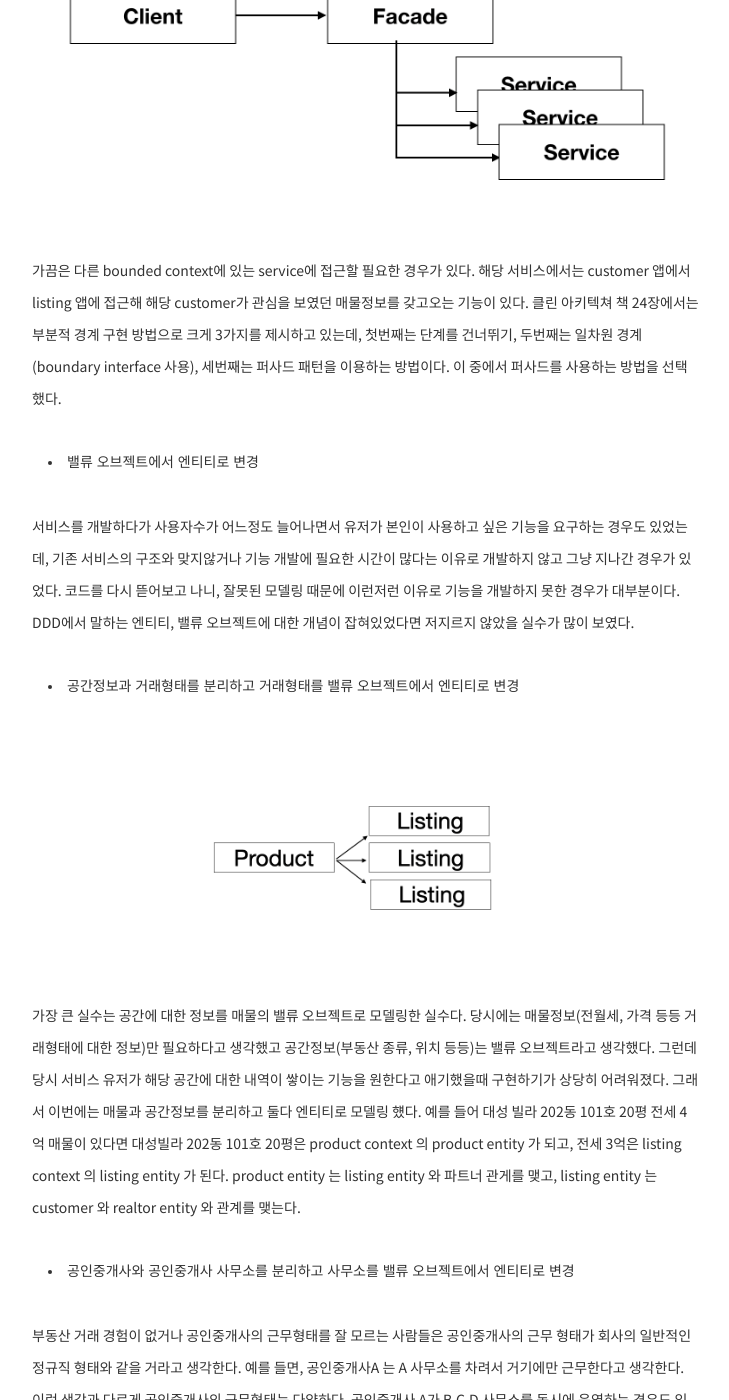
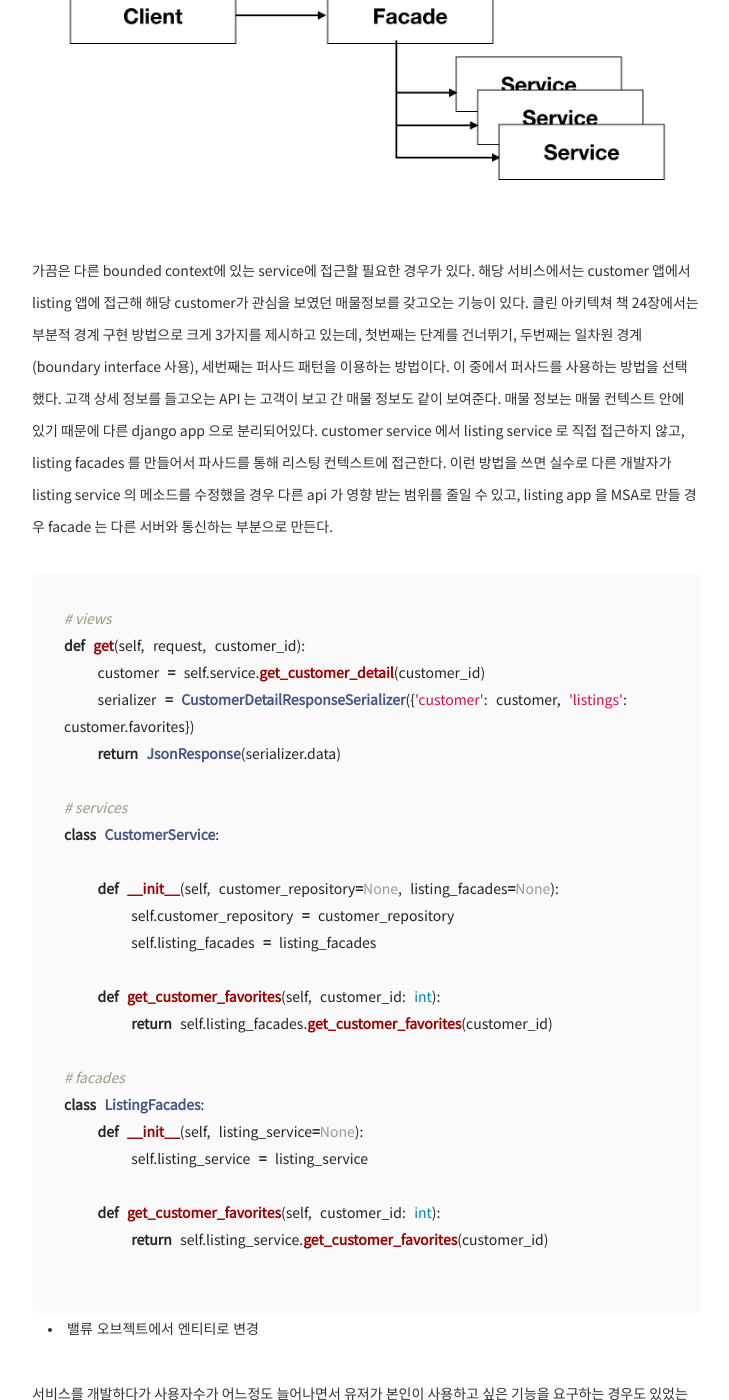
Before and after one commit to suhyunbaik/suhyunbaik.github.io, a Jekyll site: the page built from _posts/2020-07-10-python-proptech-ddd.md, in a window 1280 px wide and 1400 px high, scrolled down 5614 px. Shown: the whole window, without its empty margins (274-1003 px from the left). Built offline with Jekyll 4.4.1, drawn with Linux system fonts in a browser that asks for light colours.

Commit message:
Feat: add facades example

````diff
--- a/_posts/2020-07-10-python-proptech-ddd.md
+++ b/_posts/2020-07-10-python-proptech-ddd.md
@@ -150,8 +150,34 @@ container.register_all()
 
 
 가끔은 다른 bounded context에 있는 service에 접근할 필요한 경우가 있다. 해당 서비스에서는 customer 앱에서 listing 앱에 접근해 해당 customer가 관심을 보였던 매물정보를 갖고오는 기능이 있다. 클린 아키텍쳐 책 24장에서는 부분적 경계 구현 방법으로 크게 3가지를 제시하고 있는데, 첫번째는 단계를 건너뛰기, 두번째는 일차원 경계(boundary interface 사용), 세번째는 퍼사드 패턴을 이용하는 방법이다. 이 중에서 퍼사드를 사용하는 방법을 선택했다.
+고객 상세 정보를 들고오는 API 는 고객이 보고 간 매물 정보도 같이 보여준다. 매물 정보는 매물 컨텍스트 안에 있기 때문에 다른 django app 으로 분리되어있다. customer service 에서 listing service 로 직접 접근하지 않고, listing facades 를 만들어서 파사드를 통해 리스팅 컨텍스트에 접근한다. 이런 방법을 쓰면 실수로 다른 개발자가 listing service 의 메소드를 수정했을 경우 다른 api 가 영향 받는 범위를 줄일 수 있고, listing app 을 MSA로 만들 경우 facade 는 다른 서버와 통신하는 부분으로 만든다.
 
+```python
+# views
+def get(self, request, customer_id):
+    customer = self.service.get_customer_detail(customer_id)
+    serializer = CustomerDetailResponseSerializer({'customer': customer, 'listings': customer.favorites})
+    return JsonResponse(serializer.data)
 
+# services
+class CustomerService:
+
+    def __init__(self, customer_repository=None, listing_facades=None):
+        self.customer_repository = customer_repository
+        self.listing_facades = listing_facades
+
+    def get_customer_favorites(self, customer_id: int):
+        return self.listing_facades.get_customer_favorites(customer_id)
+
+# facades
+class ListingFacades:
+    def __init__(self, listing_service=None):
+        self.listing_service = listing_service
+
+    def get_customer_favorites(self, customer_id: int):
+        return self.listing_service.get_customer_favorites(customer_id)
+
+```
 
 * 밸류 오브젝트에서 엔티티로 변경
 
````
